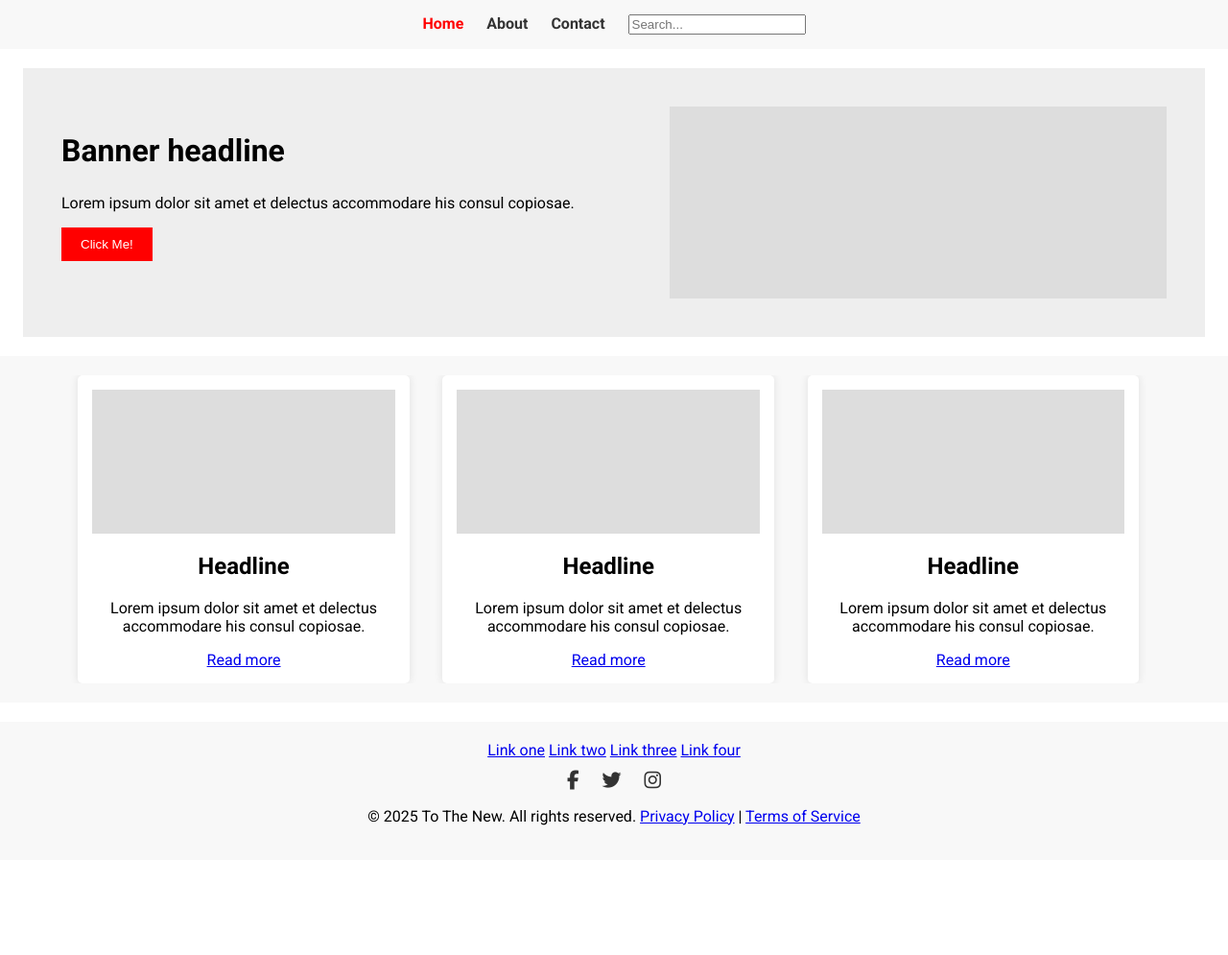
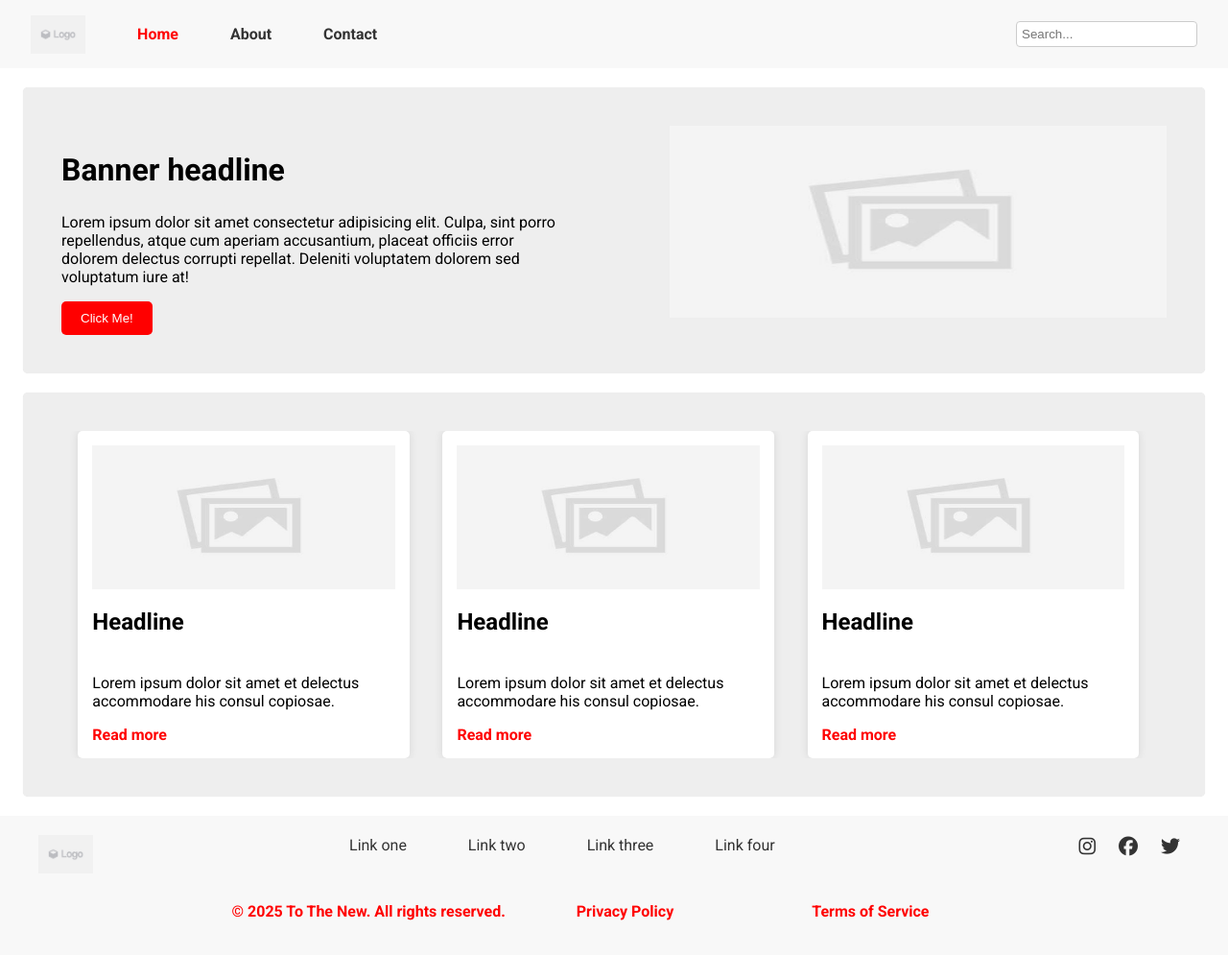
Before and after one commit to shivam-chauhan1/intro-html-css, a plain HTML site: page index.html in a window 1280 px wide. Shown: the whole page at 96% size. Before the commit the page ends 896 px from the top, so only its background shows below. Drawn offline with Linux system fonts and the light colour scheme.

Commit message:
final changes

```diff
--- a/index.html
+++ b/index.html
@@ -18,12 +18,19 @@
   <body>
     <header>
       <nav>
-        <ul>
-          <li><a href="#" class="active">Home</a></li>
-          <li><a href="#">About</a></li>
-          <li><a href="#">Contact</a></li>
-          <li><input type="text" placeholder="Search..." /></li>
-        </ul>
+        <div class="nav-container">
+          <div class="logo">
+            <img src="logo.jpg" alt="Logo" class="logo-img" />
+          </div>
+          <ul class="nav-links">
+            <li><a href="#" class="active">Home</a></li>
+            <li><a href="#">About</a></li>
+            <li><a href="#">Contact</a></li>
+          </ul>
+          <div class="search-bar">
+            <input type="text" placeholder="Search..." />
+          </div>
+        </div>
       </nav>
     </header>
 
@@ -31,18 +38,24 @@
       <div class="banner-content">
         <h1>Banner headline</h1>
         <p>
-          Lorem ipsum dolor sit amet et delectus accommodare his consul
-          copiosae.
+          Lorem ipsum dolor sit amet consectetur adipisicing elit. Culpa, sint
+          porro repellendus, atque cum aperiam accusantium, placeat officiis
+          error dolorem delectus corrupti repellat. Deleniti voluptatem dolorem
+          sed voluptatum iure at!
         </p>
         <button class="cta">Click Me!</button>
       </div>
-      <div class="banner-image"></div>
+      <div class="banner-image">
+        <img src="img.jpeg" alt="Banner" class="banner-img" />
+      </div>
     </section>
 
     <section class="cards-wrapper">
       <div class="cards">
         <article>
-          <div class="card-image"></div>
+          <div class="card-image">
+            <img src="img.jpeg" alt="Card" class="card-img" />
+          </div>
           <h2>Headline</h2>
           <p>
             Lorem ipsum dolor sit amet et delectus accommodare his consul
@@ -51,7 +64,9 @@
           <a href="#">Read more</a>
         </article>
         <article>
-          <div class="card-image"></div>
+          <div class="card-image">
+            <img src="img.jpeg" alt="Card" class="card-img" />
+          </div>
           <h2>Headline</h2>
           <p>
             Lorem ipsum dolor sit amet et delectus accommodare his consul
@@ -60,7 +75,9 @@
           <a href="#">Read more</a>
         </article>
         <article>
-          <div class="card-image"></div>
+          <div class="card-image">
+            <img src="img.jpeg" alt="Card" class="card-img" />
+          </div>
           <h2>Headline</h2>
           <p>
             Lorem ipsum dolor sit amet et delectus accommodare his consul
@@ -72,6 +89,9 @@
     </section>
 
     <footer>
+      <div class="footer-image">
+        <img src="logo.jpg" alt="Logo" class="logo-img" />
+      </div>
       <div class="footer-links">
         <a href="#">Link one</a>
         <a href="#">Link two</a>
@@ -79,13 +99,13 @@
         <a href="#">Link four</a>
       </div>
       <div class="footer-icons">
-        <a href="#"><i class="fab fa-facebook-f"></i></a>
+        <a href="#"><i class="fab fa-instagram"></i></a>
+        <a href="#"><i class="fab fa-facebook"></i></a>
         <a href="#"><i class="fab fa-twitter"></i></a>
-        <a href="#"><i class="fab fa-instagram"></i></a>
       </div>
       <p>
         &copy; 2025 To The New. All rights reserved.
-        <a href="#">Privacy Policy</a> | <a href="#">Terms of Service</a>
+        <a href="#">Privacy Policy</a> <a href="#">Terms of Service</a>
       </p>
     </footer>
   </body>
--- a/styles.css
+++ b/styles.css
@@ -7,30 +7,61 @@ body {
 
 header {
   background: #f8f8f8;
-  padding: 15px 0;
-  text-align: center;
+  padding: 10px 0;
 }
 
-nav ul {
+.nav-container {
+  width: 95%;
+  margin: auto;
+  overflow: hidden;
+}
+
+.logo {
+  display: inline-block;
+  vertical-align: middle;
+  margin-right: 20px;
+  height: 40px;
+}
+
+.logo-img {
+  width: 100%;
+  height: 100%;
+}
+
+.nav-links {
+  display: inline-block;
+  vertical-align: middle;
+  margin-left: 30px;
   list-style: none;
   padding: 0;
-  margin: 0;
 }
 
-nav ul li {
+.nav-links li {
   display: inline;
-  margin: 0 10px;
+  margin-right: 50px;
 }
 
-nav a {
+.nav-links a {
   text-decoration: none;
   color: #333;
-  font-weight: 700;
+  font-weight: bold;
 }
 
-nav a.active,
-nav a:hover {
+.nav-links a.active,
+.nav-links a:hover {
   color: red;
+}
+
+.search-bar {
+  float: right;
+  margin-top: 12px;
+}
+
+.search-bar input {
+  padding: 5px;
+  border: 1px solid #ccc;
+  border-radius: 4px;
+  vertical-align: middle;
 }
 
 .banner {
@@ -39,10 +70,12 @@ nav a:hover {
   overflow: hidden;
   width: 90%;
   margin: 20px auto;
+  border-radius: 5px;
+  box-shadow: 0 0 1px rgba(0, 0, 0, 0.1);
 }
 
 .banner-content {
-  width: 50%;
+  width: 45%;
   float: left;
 }
 
@@ -57,26 +90,38 @@ nav a:hover {
   background: #ddd;
 }
 
+.banner-img {
+  width: 100%;
+  height: 100%;
+}
+
 .cta {
   background: red;
   color: white;
   border: none;
   padding: 10px 20px;
   cursor: pointer;
+  border-radius: 5px;
   transition: 0.3s;
 }
 
 .cta:hover {
+  transform: scale(1.02);
   background: darkred;
 }
 
 .cards-wrapper {
-  background: #f8f8f8;
-  padding: 20px 0;
+  background: #eee;
+  padding: 40px;
+  overflow: hidden;
+  width: 90%;
+  margin: 20px auto;
+  border-radius: 5px;
+  box-shadow: 0 0 1px rgba(0, 0, 0, 0.1);
 }
 
 .cards {
-  width: 90%;
+  width: 100%;
   margin: 0 auto;
   overflow: hidden;
 }
@@ -89,14 +134,50 @@ article {
   padding: 15px;
   border-radius: 5px;
   box-shadow: 0 0 10px rgba(0, 0, 0, 0.1);
-  text-align: center;
   box-sizing: border-box;
+}
+
+article h2 {
+  margin-bottom: 40px;
+}
+
+article a {
+  text-decoration: none;
+  color: red;
+  font-weight: bold;
+  position: relative;
+  display: inline-block;
+}
+
+article a::after {
+  content: "";
+  position: absolute;
+  left: 0;
+  bottom: -2px;
+  width: 0;
+  height: 2px;
+  background: red;
+  transition: width 0.3s ease-in-out;
+}
+
+article a:hover::after {
+  width: 100%;
 }
 
 .card-image {
   height: 150px;
   background: #ddd;
   margin-bottom: 10px;
+  transition: transform 0.4s ease-in-out;
+}
+
+.card-image:hover {
+  transform: scale(1.05);
+}
+
+.card-img {
+  width: 100%;
+  height: 100%;
 }
 
 footer {
@@ -107,8 +188,37 @@ footer {
   clear: both;
 }
 
+.footer-image {
+  float: left;
+  vertical-align: middle;
+  margin-left: 20px;
+  margin-right: 20px;
+  height: 40px;
+}
+
+.footer-links {
+  display: inline-block;
+  vertical-align: middle;
+  margin-left: 30px;
+  list-style: none;
+  padding: 0;
+}
+
+.footer-links a {
+  display: inline;
+  margin-right: 60px;
+  text-decoration: none;
+  color: #333;
+}
+
 .footer-icons {
-    margin-top: 10px;
+  /* margin-top: 10px; */
+  float: right;
+  vertical-align: middle;
+  margin-left: 30px;
+  margin-right: 20px;
+  list-style: none;
+  padding: 0;
 }
 
 .footer-icons a {
@@ -122,3 +232,15 @@ footer {
 .footer-icons a:hover {
   color: red;
 }
+
+footer p {
+  color: red;
+  font-weight: bold;
+  margin-top: 50px;
+}
+
+footer p a {
+  text-decoration: none;
+  color: red;
+  margin: auto 70px;
+}
```
Also changed, not shown: img.jpeg (added), logo.jpg (added). Lines whose indentation alone changed are shown as unchanged.
